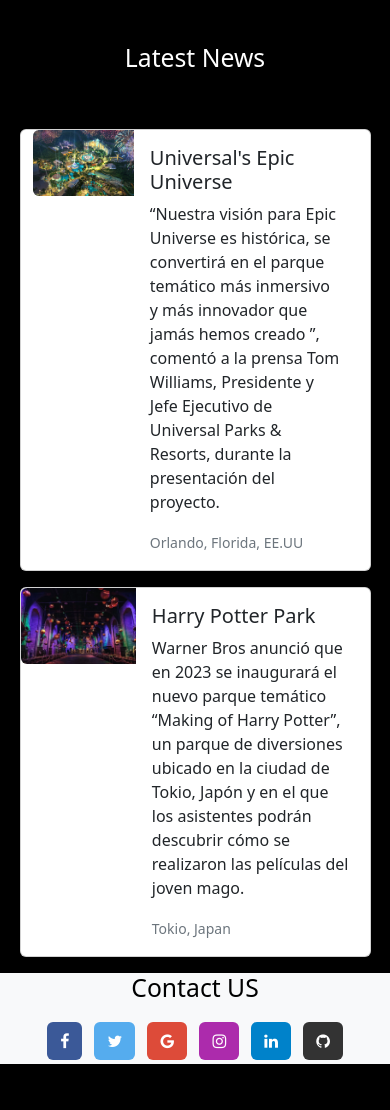
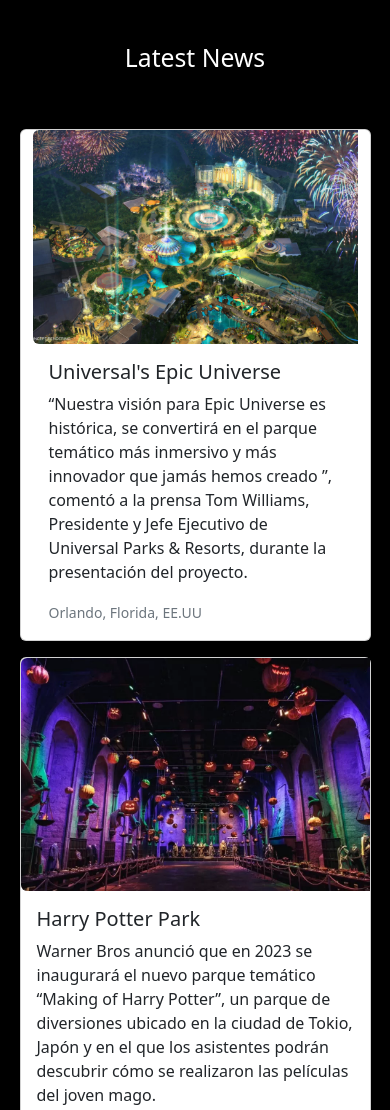
Before and after one commit to mgdomm/maria-gabriela-dominguez-3ra-preentrega, a website: page index.html in a window 390 px wide. Shown: the part 660-1770 px from the top of the page. Before the commit the page ends 1724 px from the top, so only its background shows below. Drawn offline with nearby package versions, Linux system fonts and the light colour scheme.

Commit message:
final-final

```diff
--- a/index.html
+++ b/index.html
@@ -109,7 +109,7 @@
         </div>
         <section class="pages-principal">
             <div class="card container-fluid mb-3">
-                <div class="d-flex g-0">
+                <div class="cartita d-flex g-0">
                     <div class="noticia col-md-4">
                         <img src="./images/universal-epic-universe.jpg" class="img-fluid p-0 rounded-start"
                             alt="foto-universal-epic">
@@ -127,7 +127,7 @@
                 </div>
             </div>
             <div class="card mb-3">
-                <div class="d-flex g-0">
+                <div class="cartita d-flex g-0">
                     <div class="noticia col-md-4">
                         <img src="./images/universal-tokio.jpg" class="img-fluid rounded-start"
                             alt="foto-harrypotter-park">
--- a/scss/layout/_main-index.scss
+++ b/scss/layout/_main-index.scss
@@ -142,7 +142,7 @@
 
 .noticia img{
     width: 100%;
-    height: auto;
+    height: 100%;
     margin-left: 0%;
 }
 
--- a/scss/layout/_media-mobile.scss
+++ b/scss/layout/_media-mobile.scss
@@ -71,13 +71,13 @@
     display: flex;
     flex-direction: column;
     align-items: center;
-    }
-    .main nav ul {
+
+    nav ul {
         display: flex;
         flex-direction: row;
         justify-content: center;
     }
-
+}
         .pages-principal{
             display: flex;
             flex-direction: column;
@@ -89,6 +89,11 @@
             display: flex;
             flex-direction: column;
         }
+
+        .cartita {
+            display: flex;
+            flex-direction: column;
+        }
         .formulario section{
             display: flex;
             flex-direction: column;
```
Also changed, not shown: css/style.css.
